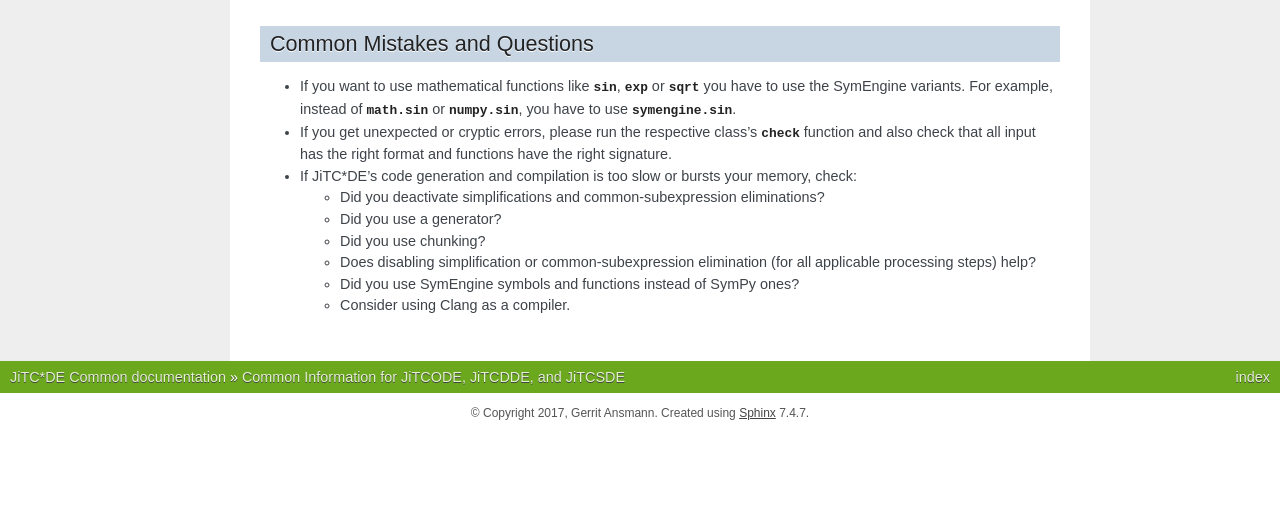
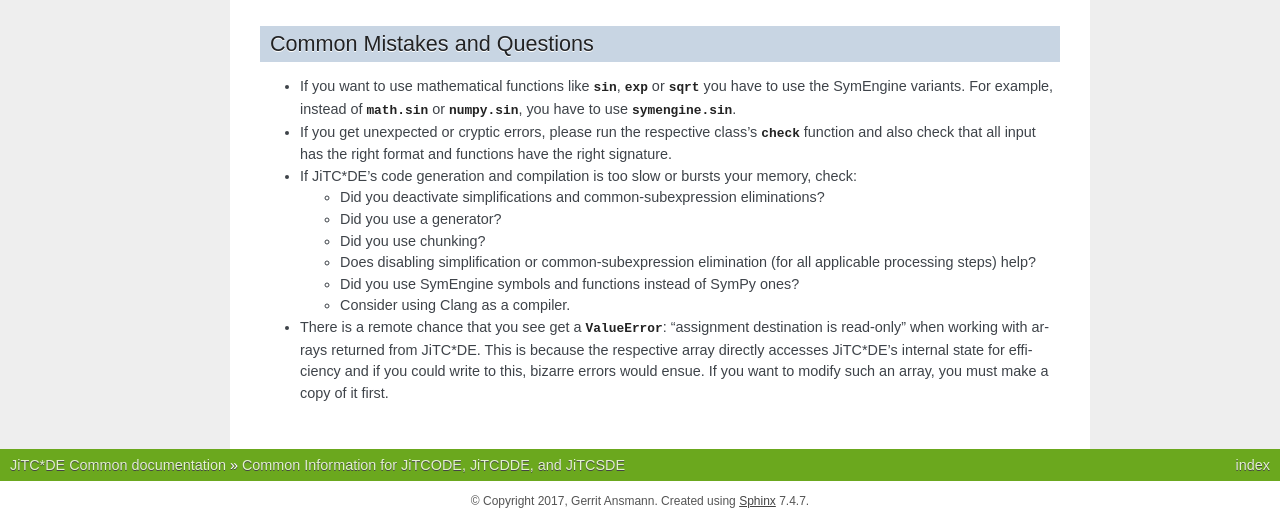
Before and after one commit to neurophysik/jitcxde_common, a Sphinx documentation site: the page built from docs/index.rst, in a window 1280 px wide and 900 px high, scrolled down 4435 px, cut to the strip 379-900 px from the top of the window. Built offline with Sphinx 7.4.7, drawn with Linux system fonts in a browser that asks for light colours; the version number could not be read and is left out; before the commit the page ends 5247 px from its top, so only the background shows below that.

Commit message:
Explaining potential errors due to read-only arrays.

```diff
--- a/docs/index.rst
+++ b/docs/index.rst
@@ -261,6 +261,10 @@ Common Mistakes and Questions
 	* Did you use SymEngine symbols and functions instead of SymPy ones?
 	* Consider using Clang as a compiler.
 
+*	There is a remote chance that you see get a `ValueError`: “assignment destination is read-only” when working with arrays returned from JiTC*DE.
+	This is because the respective array directly accesses JiTC*DE’s internal state for efficiency and if you could write to this, bizarre errors would ensue.
+	If you want to modify such an array, you must make a copy of it first.
+
 .. _JiTCODE: https://github.com/neurophysik/jitcode
 
 .. _JiTCDDE: https://github.com/neurophysik/jitcdde
```
